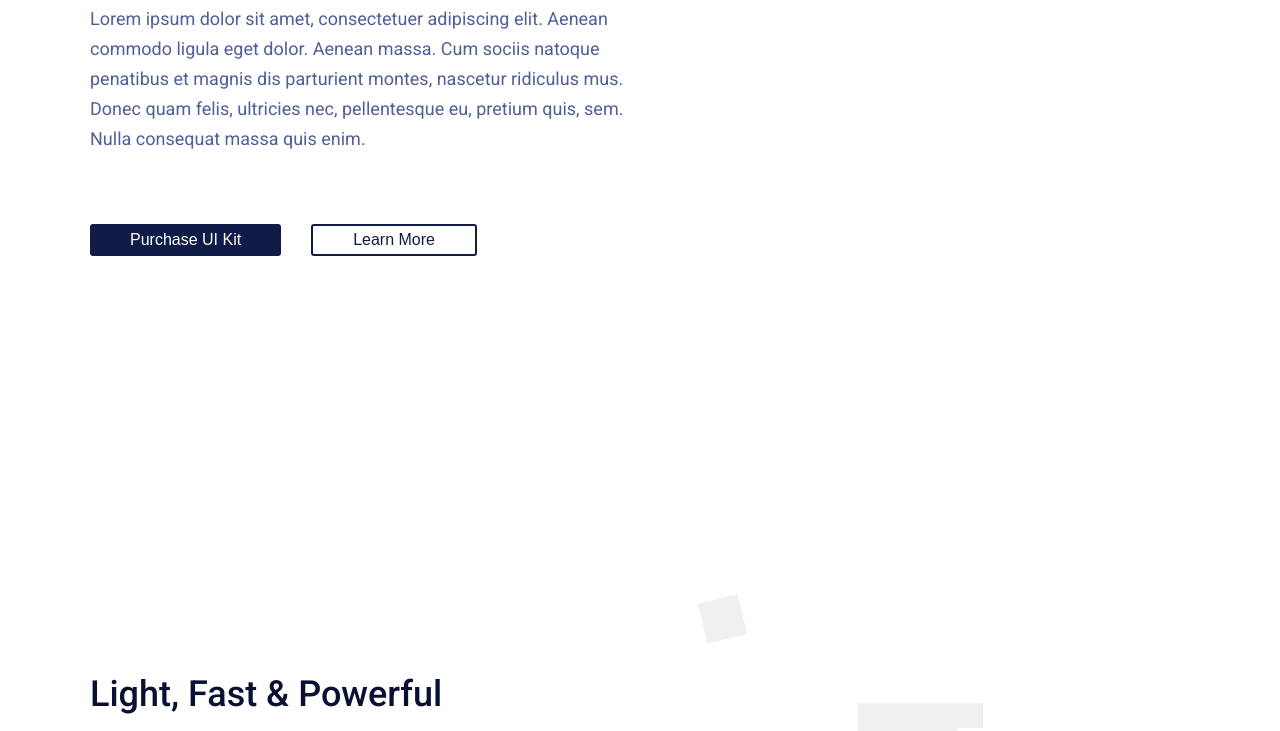
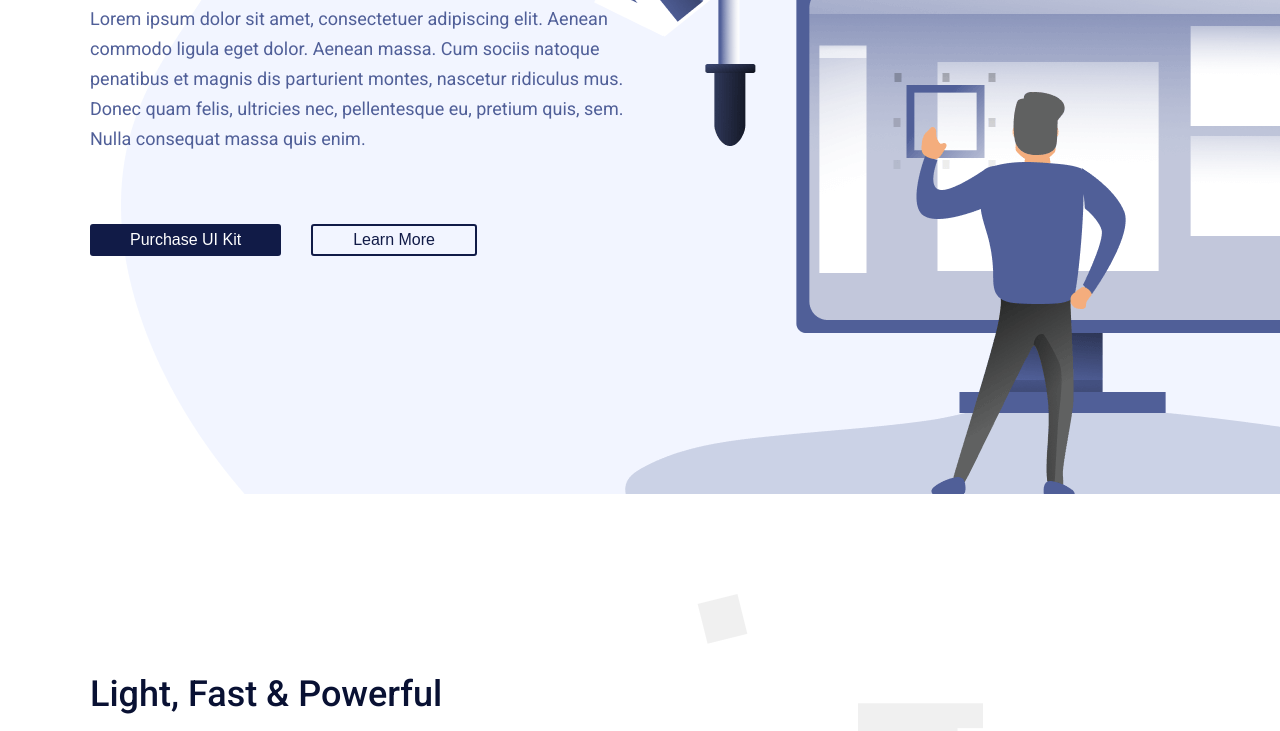
Before and after one commit to iamalidev/landing, a plain HTML site: page index.html in a window 1280 px wide. Shown: the part 386-1117 px from the top of the page. Drawn offline with nearby package versions, Linux system fonts and the light colour scheme; files that its build step writes are made by us from their sources.

Commit message:
change hero img url

```diff
--- a/sass/layout/_header.scss
+++ b/sass/layout/_header.scss
@@ -1,6 +1,6 @@
 .header {
   padding-top: 12px;
-  background-image: url("./assets/images/hero-img.png");
+  background-image: url("/landing/assets/images/hero-img.png");
   background-repeat: no-repeat;
   background-position: top right;
   background-size: cover cover;
```
